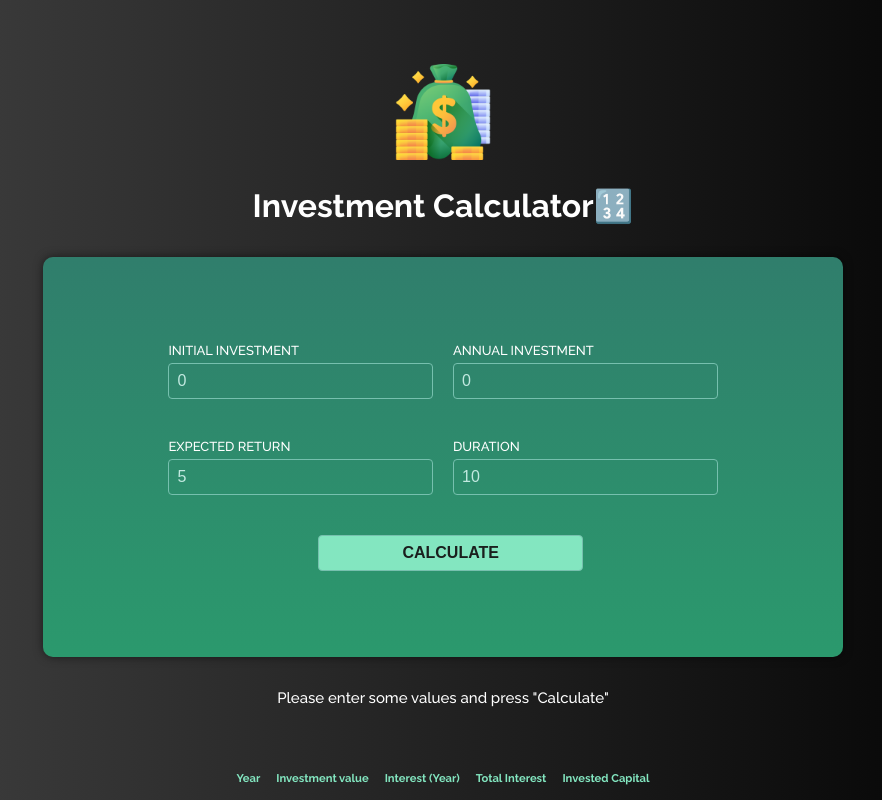
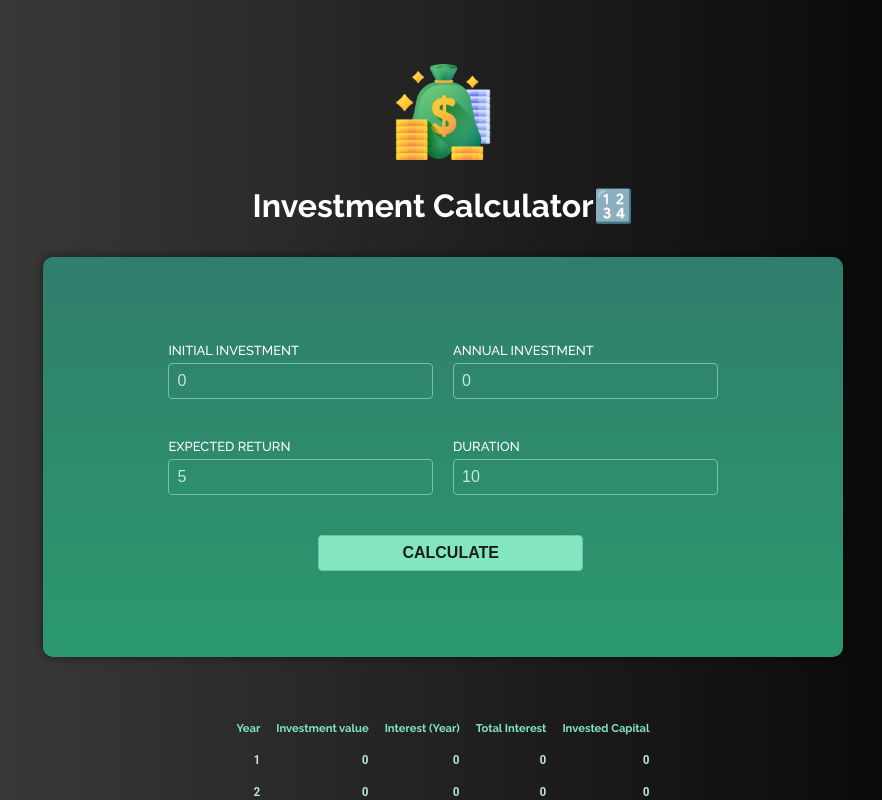
Before and after one commit to M1rzoni/InvestmentCalculator, an Angular app: page / in a window 1280 px wide. Both pictures are taken after a click on the button "CALCULATE". Shown: the top 800 px of the page, without its empty margins (197-1079 px from the left). Built offline with nearby package versions, Linux system fonts and the light colour scheme.

Commit message:
presenting value of calculation

```diff
--- a/src/app/calculator-result/calculator-result.component.html
+++ b/src/app/calculator-result/calculator-result.component.html
@@ -1,3 +1,7 @@
+@if (!results) {
+<p class="center">Please enter some values and press "Calculate"</p>
+}@else {
+
 <table>
   <thead>
     <tr>
@@ -8,5 +12,16 @@
       <th>Invested Capital</th>
     </tr>
   </thead>
-  <tbody></tbody>
+  <tbody>
+    @for (result of results; track result.year) {
+    <tr>
+      <td>{{ result.year }}</td>
+      <td>{{ result.valueEndOfYear }}</td>
+      <td>{{ result.interest }}</td>
+      <td>{{ result.totalInterest }}</td>
+      <td>{{ result.totalAmountInvested }}</td>
+    </tr>
+    }
+  </tbody>
 </table>
+}
--- a/src/app/calculator/calculator.component.html
+++ b/src/app/calculator/calculator.component.html
@@ -40,5 +40,3 @@
     </div>
   </form>
 </section>
-
-<p class="suggestion">Please enter some values and press "Calculate"</p>
```
